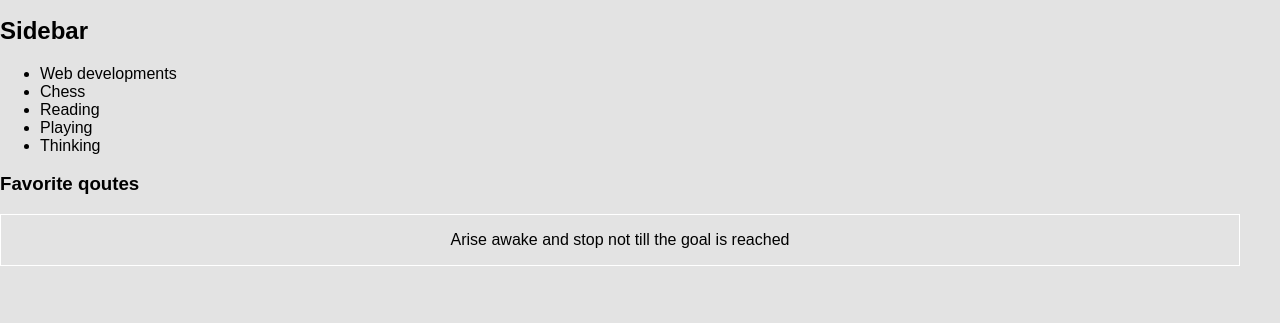
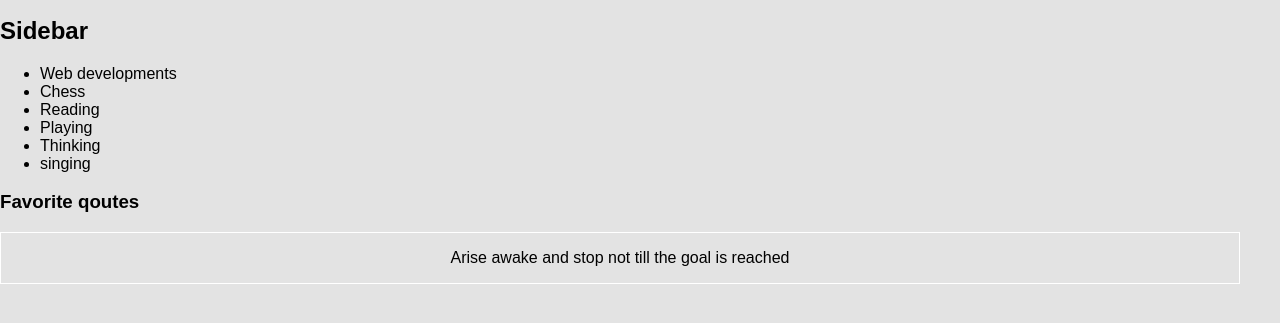
Before and after one commit to Zakirhussain02/html-demo, a plain HTML site: page index.html in a window 1280 px wide. Shown: the part 101-424 px from the top of the page. Drawn offline with Linux system fonts and the light colour scheme; files that its build step writes are made by us from their sources; files whose address does not match are found by name.

Commit message:
modified index of aish

```diff
--- a/index.html
+++ b/index.html
@@ -24,6 +24,7 @@
 					<li>Reading</li>
 					<li>Playing</li>
 					<li>Thinking</li>
+					<li>singing</li>
 				</ul>
 			</aside>
 
```
